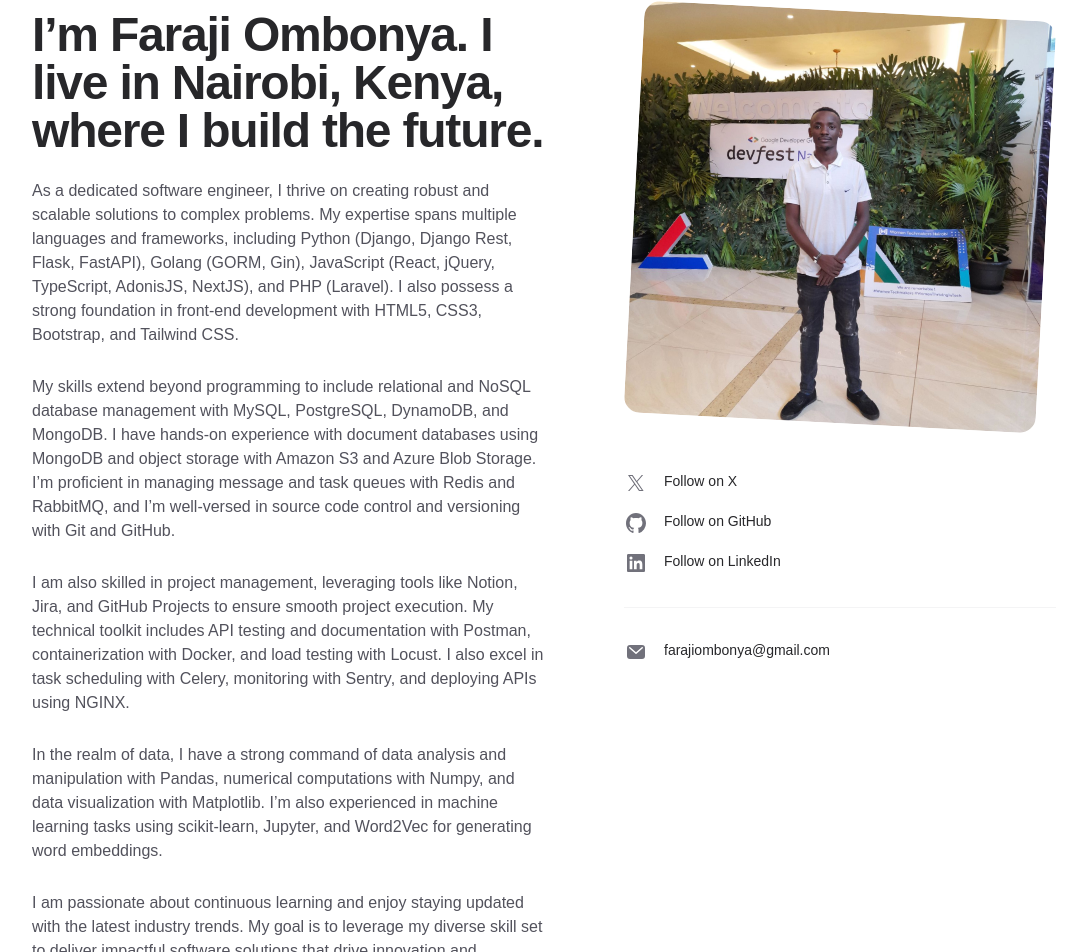
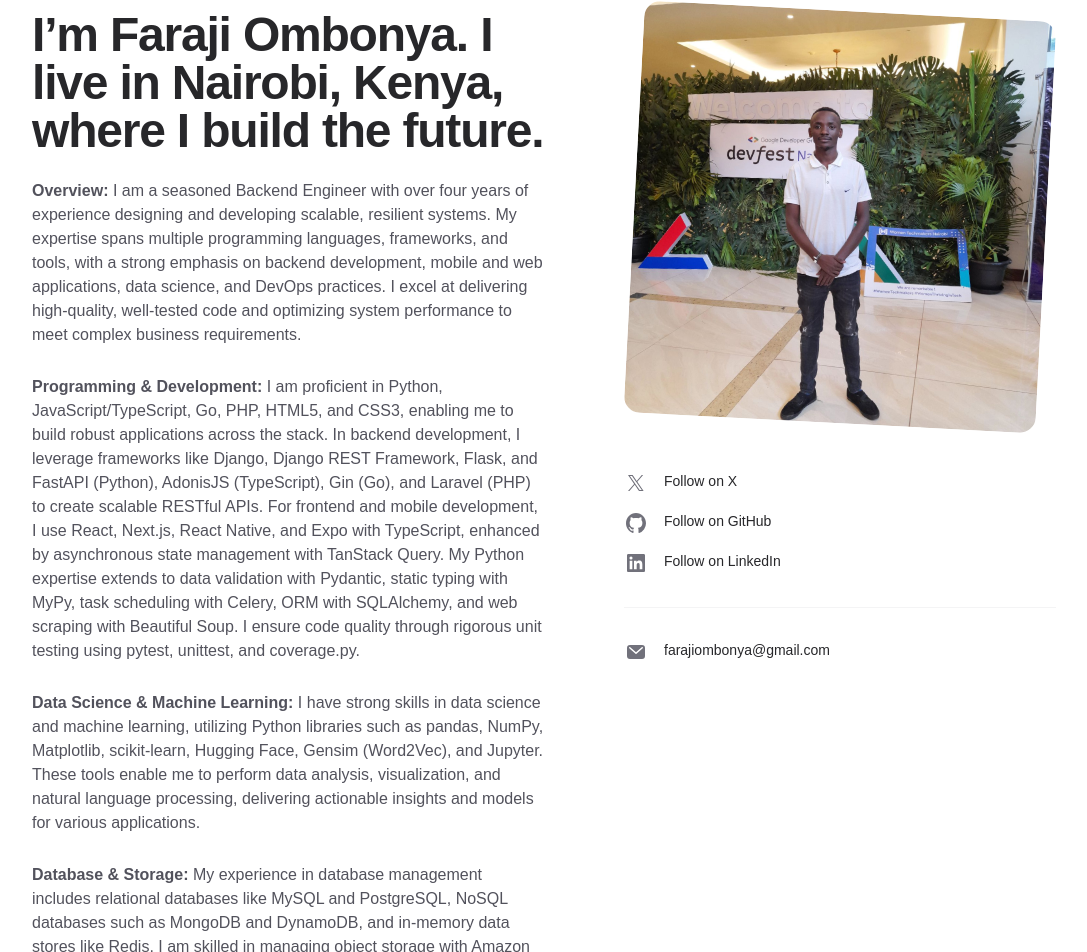
Before and after one commit to faraji-ombonya/portfolio, a Next.js app: page /about in a window 1280 px wide. Shown: the part 181-1133 px from the top of the page, without its empty margins (96-1183 px from the left). Built offline with nearby package versions, Linux system fonts and the light colour scheme.

Commit message:
update site content

```diff
--- a/app/about/page.tsx
+++ b/app/about/page.tsx
@@ -31,47 +31,74 @@ export default function About() {
                   </h1>
                   <div className="mt-6 space-y-7 text-base text-zinc-600 dark:text-zinc-400">
                     <p>
-                      As a dedicated software engineer, I thrive on creating
-                      robust and scalable solutions to complex problems. My
-                      expertise spans multiple languages and frameworks,
-                      including Python (Django, Django Rest, Flask, FastAPI),
-                      Golang (GORM, Gin), JavaScript (React, jQuery, TypeScript,
-                      AdonisJS, NextJS), and PHP (Laravel). I also possess a
-                      strong foundation in front-end development with HTML5,
-                      CSS3, Bootstrap, and Tailwind CSS.
+                      <strong>Overview:</strong> I am a seasoned Backend
+                      Engineer with over four years of experience designing and
+                      developing scalable, resilient systems. My expertise spans
+                      multiple programming languages, frameworks, and tools,
+                      with a strong emphasis on backend development, mobile and
+                      web applications, data science, and DevOps practices. I
+                      excel at delivering high-quality, well-tested code and
+                      optimizing system performance to meet complex business
+                      requirements.
                     </p>
                     <p>
-                      My skills extend beyond programming to include relational
-                      and NoSQL database management with MySQL, PostgreSQL,
-                      DynamoDB, and MongoDB. I have hands-on experience with
-                      document databases using MongoDB and object storage with
-                      Amazon S3 and Azure Blob Storage. I’m proficient in
-                      managing message and task queues with Redis and RabbitMQ,
-                      and I’m well-versed in source code control and versioning
-                      with Git and GitHub.
+                      <strong>Programming & Development:</strong> I am
+                      proficient in Python, JavaScript/TypeScript, Go, PHP,
+                      HTML5, and CSS3, enabling me to build robust applications
+                      across the stack. In backend development, I leverage
+                      frameworks like Django, Django REST Framework, Flask, and
+                      FastAPI (Python), AdonisJS (TypeScript), Gin (Go), and
+                      Laravel (PHP) to create scalable RESTful APIs. For
+                      frontend and mobile development, I use React, Next.js,
+                      React Native, and Expo with TypeScript, enhanced by
+                      asynchronous state management with TanStack Query. My
+                      Python expertise extends to data validation with Pydantic,
+                      static typing with MyPy, task scheduling with Celery, ORM
+                      with SQLAlchemy, and web scraping with Beautiful Soup. I
+                      ensure code quality through rigorous unit testing using
+                      pytest, unittest, and coverage.py.
                     </p>
                     <p>
-                      I am also skilled in project management, leveraging tools
-                      like Notion, Jira, and GitHub Projects to ensure smooth
-                      project execution. My technical toolkit includes API
-                      testing and documentation with Postman, containerization
-                      with Docker, and load testing with Locust. I also excel in
-                      task scheduling with Celery, monitoring with Sentry, and
-                      deploying APIs using NGINX.
+                      <strong>Data Science & Machine Learning:</strong> I have
+                      strong skills in data science and machine learning,
+                      utilizing Python libraries such as pandas, NumPy,
+                      Matplotlib, scikit-learn, Hugging Face, Gensim (Word2Vec),
+                      and Jupyter. These tools enable me to perform data
+                      analysis, visualization, and natural language processing,
+                      delivering actionable insights and models for various
+                      applications.
                     </p>
                     <p>
-                      In the realm of data, I have a strong command of data
-                      analysis and manipulation with Pandas, numerical
-                      computations with Numpy, and data visualization with
-                      Matplotlib. I’m also experienced in machine learning tasks
-                      using scikit-learn, Jupyter, and Word2Vec for generating
-                      word embeddings.
+                      <strong>Database & Storage:</strong> My experience in
+                      database management includes relational databases like
+                      MySQL and PostgreSQL, NoSQL databases such as MongoDB and
+                      DynamoDB, and in-memory data stores like Redis. I am
+                      skilled in managing object storage with Amazon S3 and
+                      Azure Blob Storage, as well as implementing message
+                      brokering with RabbitMQ to support efficient system
+                      communication.
                     </p>
                     <p>
-                      I am passionate about continuous learning and enjoy
-                      staying updated with the latest industry trends. My goal
-                      is to leverage my diverse skill set to deliver impactful
-                      software solutions that drive innovation and efficiency.
+                      <strong>DevOps & CI/CD:</strong> I am adept at DevOps
+                      practices, including source code control with Git and
+                      GitHub, containerization with Docker, Docker Compose,
+                      Kubernetes, and Minikube, and continuous integration with
+                      GitHub Actions. I deploy APIs using NGINX, monitor
+                      applications with Sentry, and conduct load testing with
+                      Locust. For project management, I utilize Notion, Jira,
+                      and GitHub Projects, while API testing and documentation
+                      are streamlined with Postman and drf-spectacular
+                      (Swagger-UI, Redoc).
+                    </p>
+                    <p>
+                      <strong>Key Strengths:</strong> My ability to build
+                      scalable backend systems, RESTful APIs, and full-stack
+                      applications, combined with expertise in data science and
+                      DevOps, positions me as a versatile engineer. I am
+                      committed to delivering reliable, high-performance
+                      solutions, with a focus on clean code, thorough testing,
+                      and efficient system architecture to drive business
+                      success.
                     </p>
                   </div>
                 </div>
--- a/app/layout.tsx
+++ b/app/layout.tsx
@@ -2,7 +2,7 @@ import type { Metadata } from "next";
 import { Geist, Geist_Mono } from "next/font/google";
 import "./globals.css";
 import { Analytics } from "@vercel/analytics/next";
-import { SpeedInsights } from "@vercel/speed-insights/next"
+import { SpeedInsights } from "@vercel/speed-insights/next";
 
 import Footer from "@/components/footer";
 import Header from "@/components/header";
@@ -18,9 +18,9 @@ const geistMono = Geist_Mono({
 });
 
 export const metadata: Metadata = {
-  title: "Faraji Shikanda Ombonya | Software Engineer Portfolio",
+  title: "Faraji Shikanda Ombonya | Backend Software Engineer",
   description:
-    "Faraji Shikanda Ombonya is a skilled Software Engineer specializing in web development, software architecture, and innovative tech solutions. Explore my portfolio to see my projects and expertise.",
+    "A seasoned Backend Engineer with 4+ years of experience crafting resilient systems that scale.",
 };
 
 export default function RootLayout({
```
